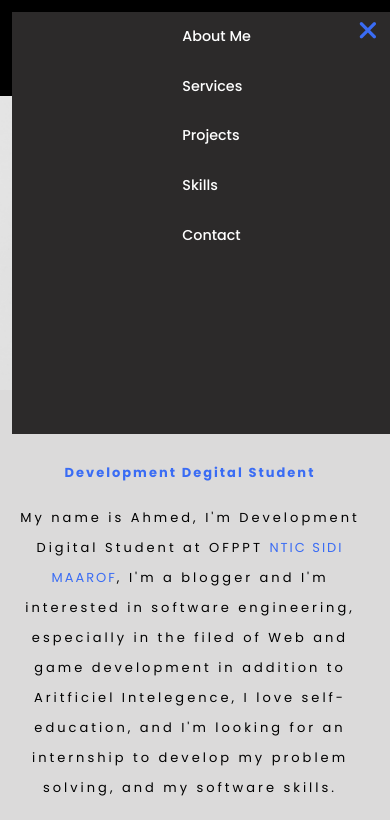
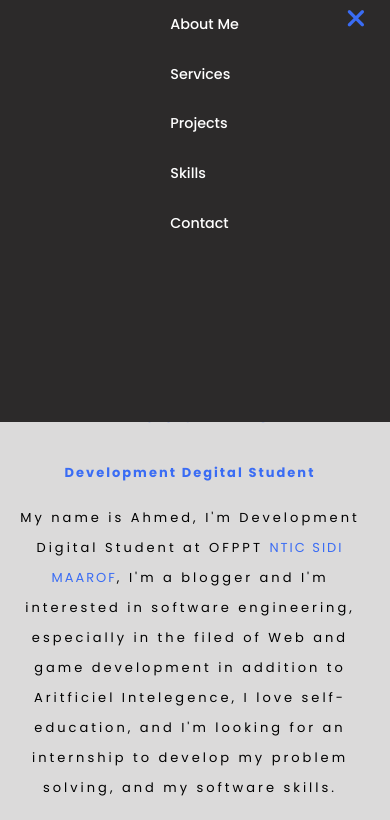
Before and after one commit to bousaleh50/portfolio, a plain HTML site: page index.html in a window 390 px wide. Both pictures are taken after a click on the element 374 px from the left and 20 px from the top of the page. Shown: the top 820 px of the page. Drawn offline with Linux system fonts and the light colour scheme.

Commit message:
Update main.css

```diff
--- a/css/main.css
+++ b/css/main.css
@@ -440,12 +440,11 @@ footer{
 
     .main-menu{
         display: none;
-        width: 100vw;
+        width: 100%;
         height:50vh;
         background-color:rgb(44, 42, 42);
         position: fixed;
-        top:0;
-        left:0;
+        margin:auto;
         z-index: 999;
     }
 
@@ -460,6 +459,12 @@ footer{
        display: flex;
     }
 
+    .menu-item{
+        position: absolute;
+        width:100%;
+        top:20px;
+    }
+
     .main-menu a:hover{
         color:#3a6cf4;
     }
@@ -468,6 +473,9 @@ footer{
         width:0;
     }
 
+    .main-section{
+        top:90px;
+    }
 
     section{
        padding:30px;
```
